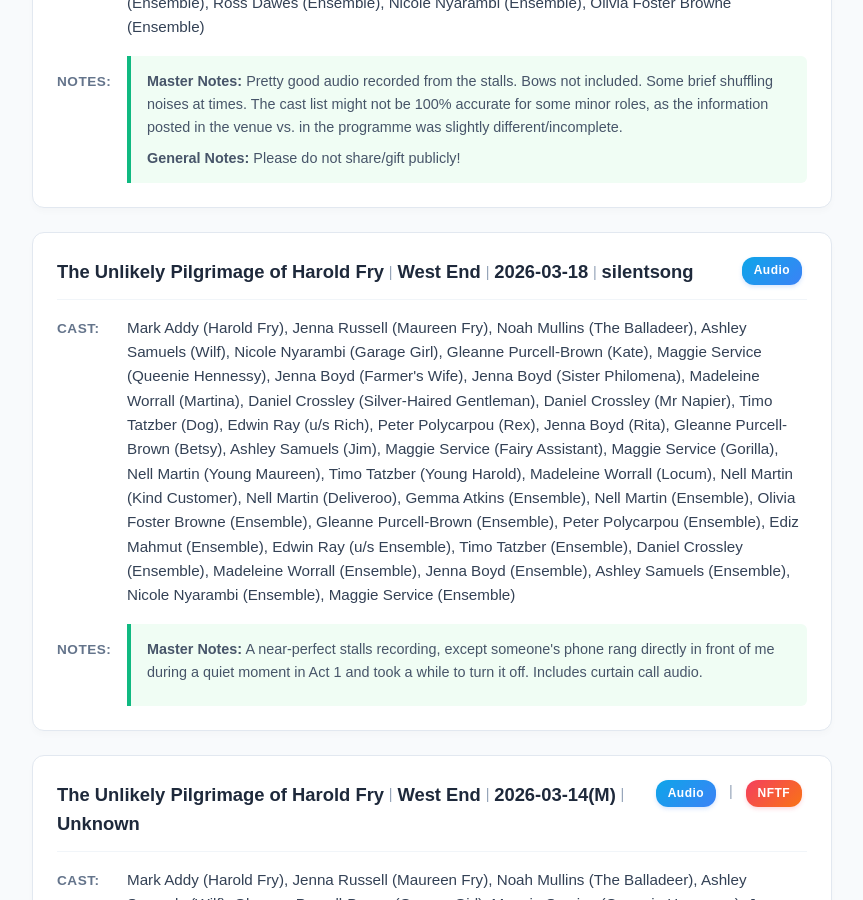
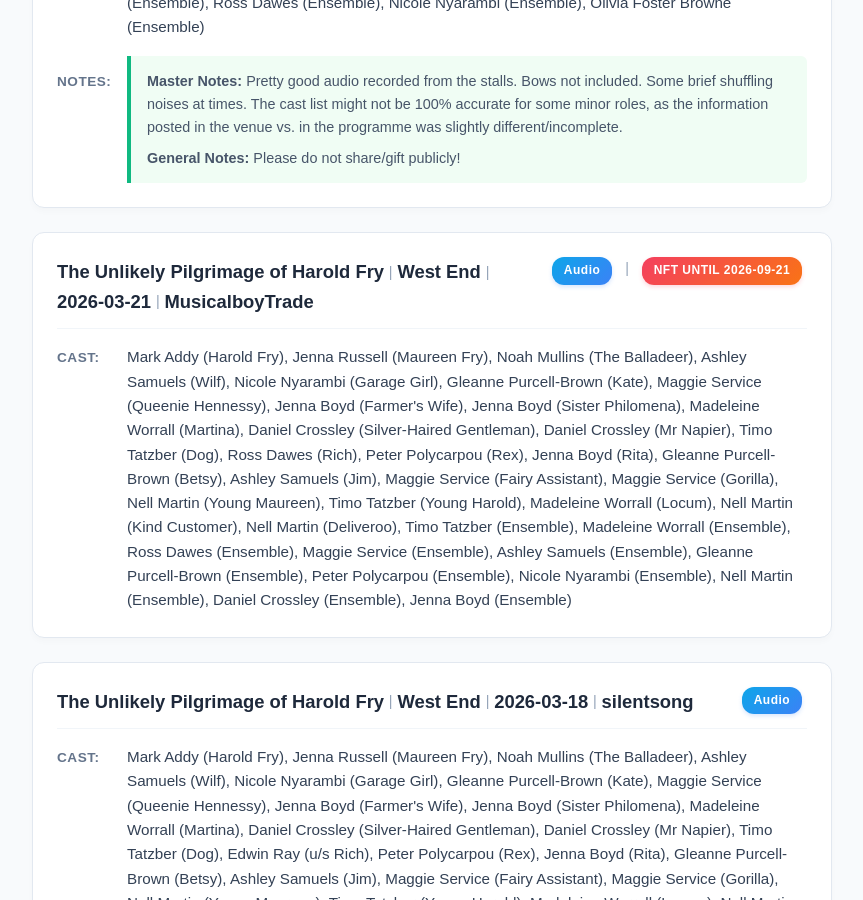
Before and after one commit to DireSpider/direspider.github.io, a Jekyll site: the page built from wants/index.html, in a window 1280 px wide and 900 px high, scrolled down 24871 px. Shown: the whole window, without its empty margins (208-1071 px from the left). Built offline with Jekyll 4.4.1, drawn with Linux system fonts in a browser that asks for light colours.

Commit message:
update my wants include html

```diff
--- a/_includes/wants.html
+++ b/_includes/wants.html
@@ -2891,6 +2891,41 @@ The cast list might not be 100% accurate for some minor roles, as the informatio
             <span class="separator">|</span>
             <span>West End</span>
             <span class="separator">|</span>
+            <span>2026-03-21</span>
+            <span class="separator">|</span>
+            <span>MusicalboyTrade</span>
+          </div>
+
+          <div class ="header-badges">
+        <span class="media-type-badge">audio</span>
+
+
+
+
+    <span class="separator">|</span>
+    <span class="nft-badge">NFT until 2026-09-21</span>
+
+
+             </div>
+
+        </div>
+
+<div class="info-section">
+<span class="label">Cast:</span>
+<span id="cast-display" class="content-text">
+Mark Addy (Harold Fry), Jenna Russell (Maureen Fry), Noah Mullins (The Balladeer), Ashley Samuels (Wilf), Nicole Nyarambi (Garage Girl), Gleanne Purcell-Brown (Kate), Maggie Service (Queenie Hennessy), Jenna Boyd (Farmer's Wife), Jenna Boyd (Sister Philomena), Madeleine Worrall (Martina), Daniel Crossley (Silver-Haired Gentleman), Daniel Crossley (Mr Napier), Timo Tatzber (Dog), Ross Dawes (Rich), Peter Polycarpou (Rex), Jenna Boyd (Rita), Gleanne Purcell-Brown (Betsy), Ashley Samuels (Jim), Maggie Service (Fairy Assistant), Maggie Service (Gorilla), Nell Martin (Young Maureen), Timo Tatzber (Young Harold), Madeleine Worrall (Locum), Nell Martin (Kind Customer), Nell Martin (Deliveroo), Timo Tatzber (Ensemble), Madeleine Worrall (Ensemble), Ross Dawes (Ensemble), Maggie Service (Ensemble), Ashley Samuels (Ensemble), Gleanne Purcell-Brown (Ensemble), Peter Polycarpou (Ensemble), Nicole Nyarambi (Ensemble), Nell Martin (Ensemble), Daniel Crossley (Ensemble), Jenna Boyd (Ensemble)
+</span>
+</div>
+
+
+</div><div class="recording-card">
+ <div class="header">
+
+          <div class="header-info">
+            <span>The Unlikely Pilgrimage of Harold Fry</span>
+            <span class="separator">|</span>
+            <span>West End</span>
+            <span class="separator">|</span>
             <span>2026-03-18</span>
             <span class="separator">|</span>
             <span>silentsong</span>
```
